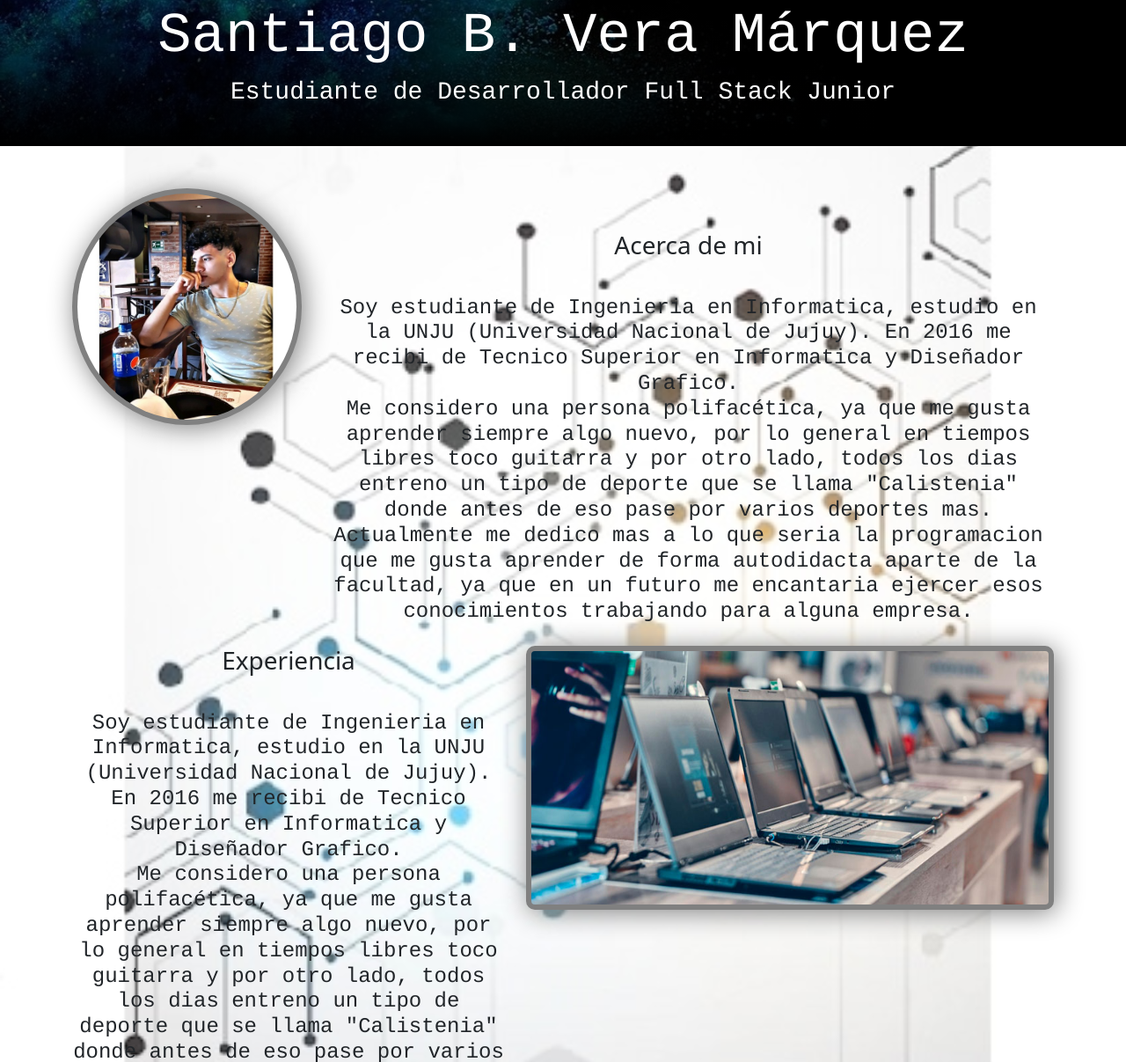
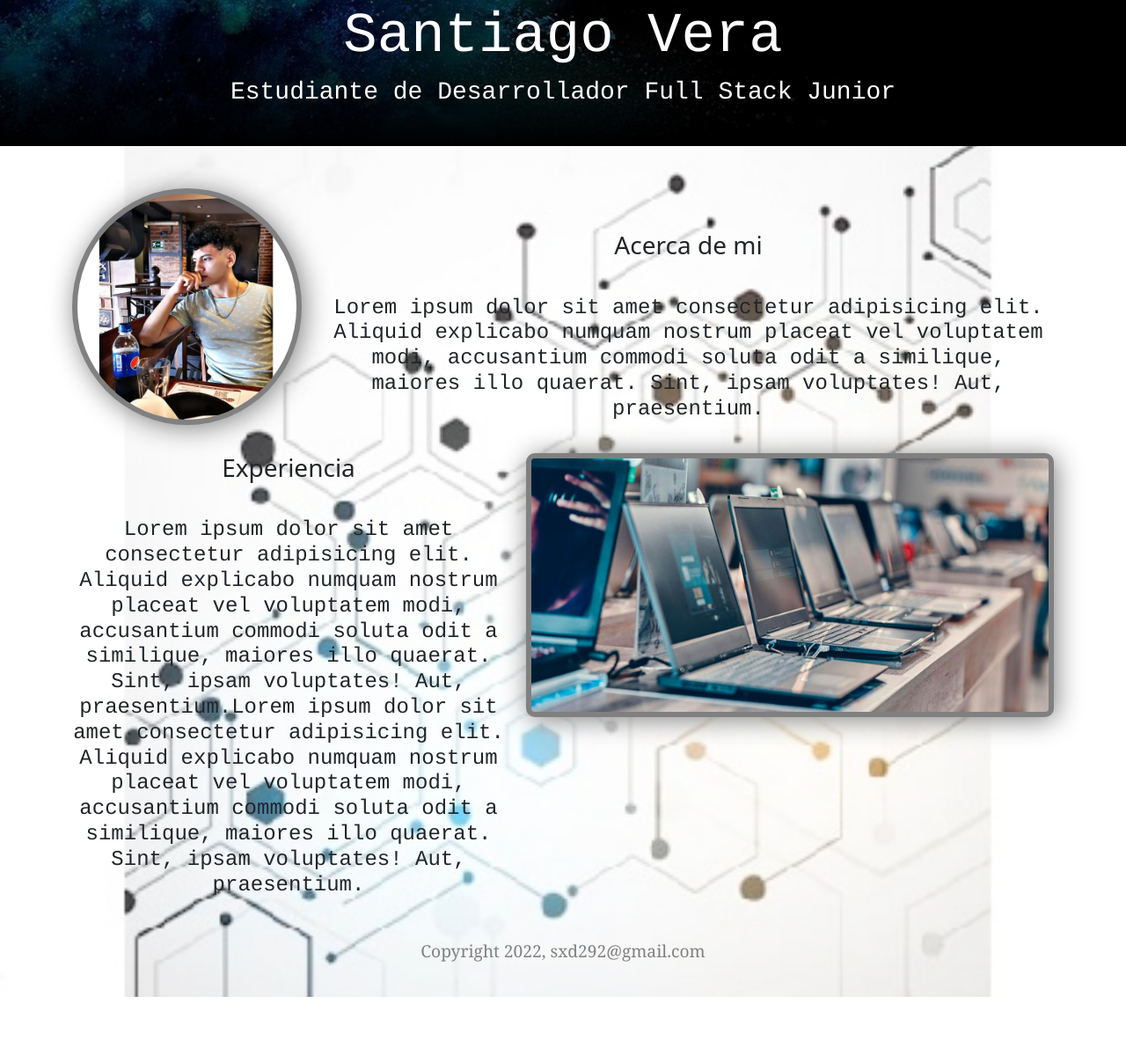
Before and after one commit to SantiagoV0/FrontEnd, a plain HTML site: page index.html in a window 1280 px wide. Shown: the part 346-1553 px from the top of the page at 88% size. After the commit the page ends 1479 px from the top, so only its background shows below. Drawn offline with nearby package versions, Linux system fonts and the light colour scheme.

Commit message:
Actualizacion

```diff
--- a/index.html
+++ b/index.html
@@ -38,7 +38,7 @@
           Hola, soy
         </h4>
         <h1 class="intro">
-          Santiago B. Vera Márquez
+          Santiago Vera
         </h1>
         <h3 class="intro">
           Estudiante de Desarrollador Full Stack Junior
@@ -56,11 +56,9 @@
           </div>
           <div class="col-9 mt-5">
             <h3>Acerca de mi</h3>
-            <h4 class="mt-4 pt-3 font">Soy estudiante de Ingenieria en Informatica, estudio en la UNJU (Universidad Nacional de Jujuy). En 2016 me recibi de Tecnico Superior en Informatica y Diseñador Grafico.<br>
-                                      Me considero una persona polifacética, ya que me gusta aprender siempre algo nuevo, por lo general en tiempos libres toco guitarra y por otro lado, todos los dias entreno un tipo de
-                                      deporte que se llama "Calistenia" donde antes de eso pase por varios deportes mas.
-                                      Actualmente me dedico mas a lo que seria la programacion que me gusta aprender de forma autodidacta aparte de la facultad, ya que en un futuro me encantaria ejercer esos conocimientos
-                                      trabajando para alguna empresa.
+            <h4 class="mt-4 pt-3 font">Lorem ipsum dolor sit amet consectetur adipisicing elit.
+               Aliquid explicabo numquam nostrum placeat vel voluptatem modi, accusantium commodi soluta odit a similique,
+                maiores illo quaerat. Sint, ipsam voluptates! Aut, praesentium.
             </h4>
           </div>
         </div>
@@ -72,11 +70,11 @@
         <div class="row">
           <div class="col">
             <h3>Experiencia</h3>
-            <h4 class="mt-4 pt-3 font">Soy estudiante de Ingenieria en Informatica, estudio en la UNJU (Universidad Nacional de Jujuy). En 2016 me recibi de Tecnico Superior en Informatica y Diseñador Grafico.<br>
-                                      Me considero una persona polifacética, ya que me gusta aprender siempre algo nuevo, por lo general en tiempos libres toco guitarra y por otro lado, todos los dias entreno un tipo de
-                                      deporte que se llama "Calistenia" donde antes de eso pase por varios deportes mas.
-                                      Actualmente me dedico mas a lo que seria la programacion que me gusta aprender de forma autodidacta aparte de la facultad, ya que en un futuro me encantaria ejercer esos conocimientos
-                                      trabajando para alguna empresa.
+            <h4 class="mt-4 pt-3 font"> Lorem ipsum dolor sit amet consectetur adipisicing elit.
+              Aliquid explicabo numquam nostrum placeat vel voluptatem modi, accusantium commodi soluta odit a similique,
+               maiores illo quaerat. Sint, ipsam voluptates! Aut, praesentium.Lorem ipsum dolor sit amet consectetur adipisicing elit.
+               Aliquid explicabo numquam nostrum placeat vel voluptatem modi, accusantium commodi soluta odit a similique,
+                maiores illo quaerat. Sint, ipsam voluptates! Aut, praesentium.
             </h4>
           </div>
           <div class="col order-5">
```
